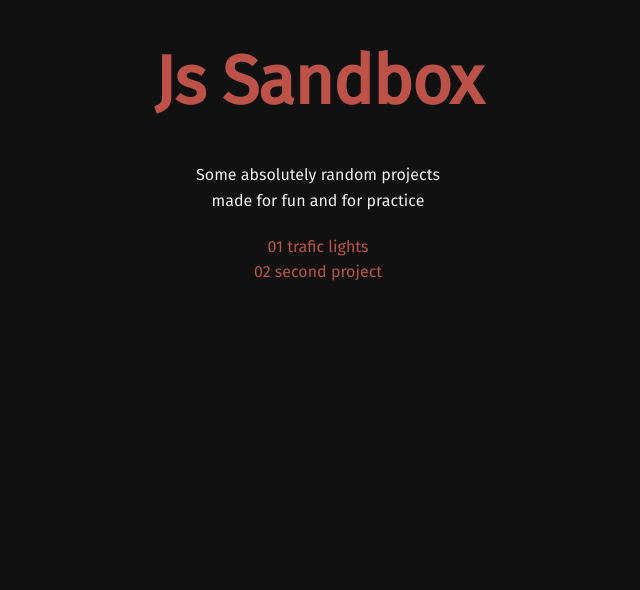
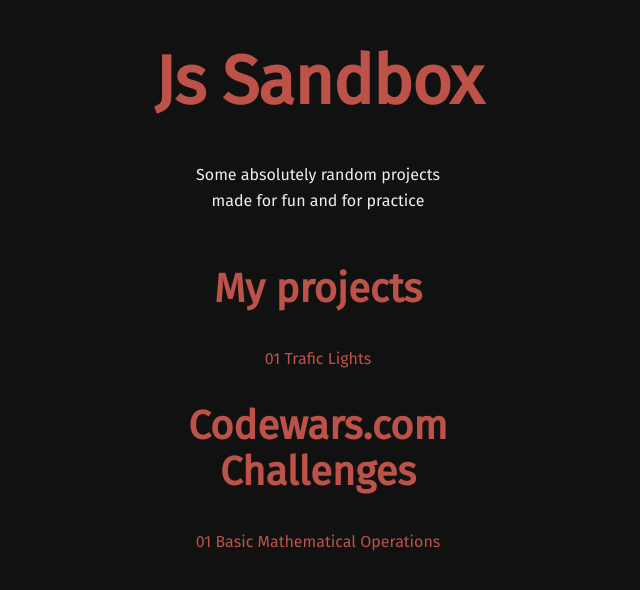
Before and after one commit to OziOcb/Js-Sandbox, a Jekyll site: the page built from index.html, in a window 1280 px wide. Shown: the top 590 px of the page, without its empty margins (322-962 px from the left). Built offline with Jekyll 4.4.1, drawn with Linux system fonts in a browser that asks for light colours; nearby versions of some CDN libraries; Markdown is read by kramdown in place of the engine named in the settings.

Commit message:
Create a Codewars.com section on main page

```diff
--- a/_includes/main-pg.html
+++ b/_includes/main-pg.html
@@ -1 +1 @@
-<h1>Js Sandbox</h1><p class="desc">Some absolutely random projects </br>made for fun and for practice</p><a href="{{site.baseurl}}/pages/001_first.html" title="trafic lights" class="link">01 trafic lights</a><a href="{{site.baseurl}}/pages/002_second.html" title="second" class="link">02 second project</a>
+<h1>Js Sandbox</h1><p class="desc">Some absolutely random projects </br>made for fun and for practice</p><h2>My projects</h2><a href="{{site.baseurl}}/pages/001_first.html" title="trafic lights" class="link">01 Trafic Lights</a><h2> <a href="https://www.codewars.com/users/OziOcb" target="_blank">Codewars.com<br>Challenges</a></h2><a href="{{site.baseurl}}/pages/002_second.html" title="second" class="link">01 Basic Mathematical Operations  </a>
--- a/assets/css/1-base/_base.sass
+++ b/assets/css/1-base/_base.sass
@@ -29,7 +29,7 @@
   letter-spacing: -1px
 
 .large, h2
-  font-size: 4.2rem
+  font-size: 4rem
   line-height: 1.14
 
 .bigger, h3
--- a/assets/css/main.css
+++ b/assets/css/main.css
@@ -415,7 +415,7 @@
   letter-spacing: -1px; }
 
 .large, h2 {
-  font-size: 4.2rem;
+  font-size: 4rem;
   line-height: 1.14; }
 
 .bigger, h3 {
```
Also changed, not shown: _jadefiles/main-pg.jade (+9 -2 lines).
